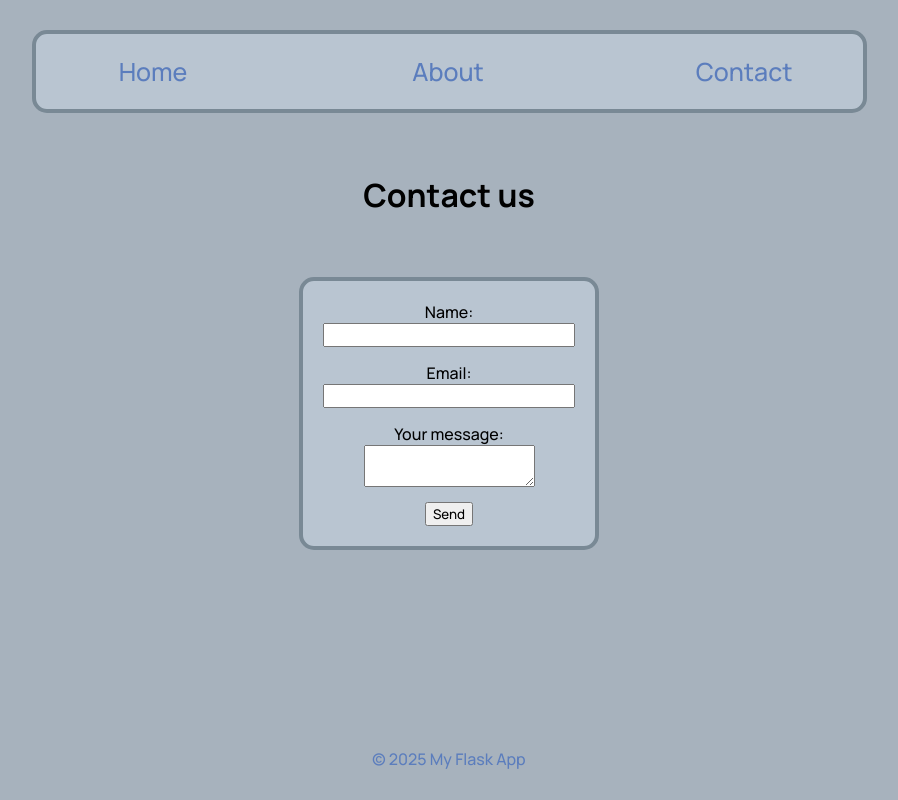
After one commit to busaiv/busa_flask_test, a Flask app: page /contact in a window 1280 px wide. The commit adds this page. Shown: the whole page, without its empty margins (191-1089 px from the left). Run offline with Flask 3, Linux system fonts and the light colour scheme.

Commit message:
feat: update project to simple site skeleton with multi-page structure and form (task requirement) - wip

```diff
--- a/app/routes.py
+++ b/app/routes.py
@@ -2,19 +2,23 @@ from app import my_app
 from flask import render_template, request, redirect, url_for
 
 @my_app.route('/')
-def form():
-    return render_template('form.html')
+def home():
+    return render_template('home.html')
+
+@my_app.route('/about')
+def about():
+    return render_template('about.html')
+
+@my_app.route('/contact')
+def contact():
+    return render_template('contact.html')
 
 @my_app.route('/submit', methods=['POST', 'GET'])
 def submit():
     if request.method == 'POST':
         name = request.form.get('name')
         email = request.form.get('email')
-        color = request.form.get('color')
-        profession = request.form.get('profession')
-        hobbies = request.form.getlist('hobbies')
-        level = request.form.get('level')
-        return render_template('result.html', name=name, email=email, color=color,
-                               profession=profession, hobbies=hobbies, level=level)
+        message = request.form.get('message')
+        return render_template('result.html', name=name, email=email, message=message)
     else:
-        return redirect(url_for('form'))
+        return redirect(url_for('contact'))
--- a/app/static/css/styles.css
+++ b/app/static/css/styles.css
@@ -5,152 +5,113 @@
     margin: 0px;
 }
 body {
-    margin: 0px;
     display: flex;
+    min-height: 100vh;
+    background: #a7b2bd;
     justify-content: center;
-    height: 100vh;
-    align-items: center;
 }
-h1 {
-    font-size: 35px;
-    color: #98a3df;
+footer {
+    display: flex;
+    width: -webkit-fill-available;
+    justify-content: center;
 }
-.button {
-    cursor: pointer;
-    display: inline-block;
-    padding: 20px 20px;
-    background: #a8d5d5;
-    border-radius: 10px;
+footer p {
+    color: #5b7dbd;
 }
-.form {
-    position: relative;
-    max-height: 0;
-    max-width: 0;
-    overflow: hidden;
-    background-color: #a8d5d5;
-    border-radius: 20px;
-    transition: max-width 0.5s cubic-bezier(0.23, 0.33, 0.6, 0.98),
-                max-height 0.5s cubic-bezier(0.23, 0.33, 0.6, 0.98);
+.container {
+    display: grid;
+    grid-template-rows: auto 1fr auto;
+    max-width: 835px;
+    padding-bottom: 30px;
+    padding-top: 30px;
 }
-.form::before {
-    content: "";
-    position: absolute;
-    inset: 0;
-    background-color: #a8d5d5;
-    border-radius: 20px;
-    z-index: 1;
-    transition: background-color 3s linear;
-}
-.form-in {
-    position: relative;
-    z-index: 2;
-    opacity: 0;
-    transition: opacity 0.3s ease 0.3s;
-    border: 5px solid #a8d5d5;
-    border-radius: 20px;
-    background: #e4ffff;
-    color: #98a3df;
-    display: flex;
-    flex-direction: column;
-    gap: 24px;
-    padding: 20px 20px 30px 20px;
-}
-
-.form-in-border {
-    border: 2px solid #a8d5d5;
-    border-radius: 6px;
-}
-.input-area {
+.header {
+    background: #b9c5d1;
     display: flex;
     flex-direction: column;
     align-items: center;
-    font-size: 19px;
-    gap: 2px;
+    gap: 15px;
+    border: 4px solid #798995;
+    border-radius: 15px;
 }
-.add-area {
+.nav-menu {
     display: grid;
-    grid-template-columns: repeat(2, 1fr);
-    gap: 20px;
+    gap: 200px;
+    padding: 20px 70px 20px 70px;
+    justify-items: center;
+    grid-template-columns: repeat(3, 1fr);
 }
-.add-input-area {
+.link {
+    text-decoration: none;
+    color: #5b7dbd;
+    font-size: 25px;
+}
+.main-home {
     display: flex;
     flex-direction: column;
-    gap: 2px;
-    font-size: 18px;
+    align-items: center;
+    gap: 60px;
+    padding-top: 60px;
 }
-.add-input-area input[type="checkbox"],
-.add-input-area input[type="radio"] {
-    accent-color: #a8d5d5;
-    cursor: pointer;
-    transition: transform 0.2s ease;
+.main-home h2 {
+    font-size: 30px;
 }
-.add-input-area input[type="checkbox"]:hover,
-.add-input-area input[type="radio"]:hover {
-    transform: scale(1.1);
+.main-home p {
+    font-size: 20px;
 }
-.add-input-area label {
-    cursor: pointer;
-    transition: transform 0.2s ease;
+.main-about {
+    display: flex;
+    flex-direction: column;
+    align-items: center;
+    gap: 60px;
+    padding-top: 60px;
 }
-.add-input-area label:hover {
-    transform: scale(1.1);
+.main-about h2 {
+    font-size: 30px;
 }
-.submit-button {
-    background: #e4ffe9;
-    color: #c79987;
-    border: 2px solid #a8d5b8;
-    border-radius: 5px;
-    font-size: 17px;
-    align-self: stretch;
-    cursor: pointer;
+.main-about p {
+    font-size: 20px;
 }
-.egg-button {
-    background: #e4ffe9;
-    color: #c79987;
-    border: 2px solid #a8d5b8;
-    border-radius: 5px;
-    font-size: 17px;
+.main-contact {
     display: flex;
-    justify-content: center;
-    cursor: pointer;
+    flex-direction: column;
+    align-items: center;
+    gap: 60px;
+    padding-top: 60px;
 }
-.image {
-    position: fixed;
-    inset: 0;
+.main-contact form {
     display: flex;
-    justify-content: center;
+    flex-direction: column;
     align-items: center;
-    opacity: 0;
-    pointer-events: none;
-    transition: opacity 5s ease;
-    z-index: 1000;
+    border: 4px solid #798995;
+    border-radius: 15px;
+    padding: 20px;
+    gap: 15px;
+    background: #b9c5d1;
+    max-width: 300px;
+    width: 100%;
 }
-.image img {
-    width: 100vw;
-    height: 100vh;
-    border-radius: 0;
+.main-contact form .input-area {
+    display: flex;
+    flex-direction: column;
+    align-items: center;
+    width: 100%;
 }
-#toggle {
-    display: none;
+.main-contact form .input-area input {
+    width: 100%;
 }
-#toggle:checked ~ .form {
-    max-width: 600px;
-    max-height: 600px;
-    background-color: #e4ffff;
+.main-contact form .input-area textarea {
+    max-width: -webkit-fill-available;
 }
-#toggle:checked ~ .form::before {
-    background-color: #e4ffff;
+.main-result {
+    display: flex;
+    flex-direction: column;
+    align-items: center;
+    gap: 50px;
+    padding-top: 40px;
 }
-#toggle:checked ~ .form .form-in {
-    opacity: 1;
+.main-result p {
+    word-wrap: break-word;
+    word-break: break-word;
+    overflow-wrap: break-word;
 }
-#toggle:checked ~ .button {
-    display: none;
-}
-#show-img {
-    display: none;
-}
-#show-img:checked ~ .image {
-    opacity: 1;
-    pointer-events: auto;
-}
--- /dev/null
+++ b/app/templates/base.html
@@ -0,0 +1,33 @@
+<!DOCTYPE html>
+<html lang="en">
+<head>
+    <meta charset="UTF-8">
+    <meta name="viewport" content="width=device-width, initial-scale=1.0">
+    <title>{% block title %}My Flask App{% endblock %}</title>
+    <link rel="stylesheet" href="{{ url_for('static', filename='css/styles.css') }}">
+</head>
+<body>
+    <div class='container'>
+        <!-- Шапка -->
+        <header class="header">
+            <nav class='nav-menu'>
+                <a href='/' class='link'>Home</a>
+                <a href='{{ url_for("about") }}' class='link'>About</a>
+                <a href='{{ url_for("contact") }}'class='link'>Contact</a>
+            </nav>
+        </header>
+
+        <!-- Основной контент -->
+        <main class='{% block main_class %}{% endblock %}'>
+            {% block content %}
+            <!-- Контент будет вставляться здесь -->
+            {% endblock %}
+        </main>
+
+        <!-- Подвал -->
+        <footer>
+            <p>&copy; 2025 My Flask App</p>
+        </footer>
+    </div>
+</body>
+</html>
--- /dev/null
+++ b/app/templates/contact.html
@@ -0,0 +1,23 @@
+{% extends 'base.html' %}
+
+{% block title %}Contact{% endblock %}
+{% block main_class %}main-contact{% endblock %}
+
+{% block content %}
+    <h1>Contact us</h1>
+    <form action='/submit' method='POST'>
+        <div class='input-area'>
+            <label for='name'>Name:</label>
+            <input type='text' name='name' id='name' required>
+        </div>
+        <div class='input-area'>
+            <label for='email'>Email:</label>
+            <input type='email' name='email' id='email' required>
+        </div>
+        <div class='input-area'>
+            <label for='message'>Your message:</label>
+            <textarea maxlength='200' name='message' id='message' required></textarea>
+        </div>
+        <button type='submit'>Send</button>
+    </form>
+{% endblock %}
```
Also changed, not shown: app/templates/about.html (added, +9 -0 lines), app/templates/form.html (deleted, +0 -65 lines), app/templates/home.html (added, +9 -0 lines), app/templates/result.html (+11 -21 lines), app/static/img/111.jpg (deleted).
